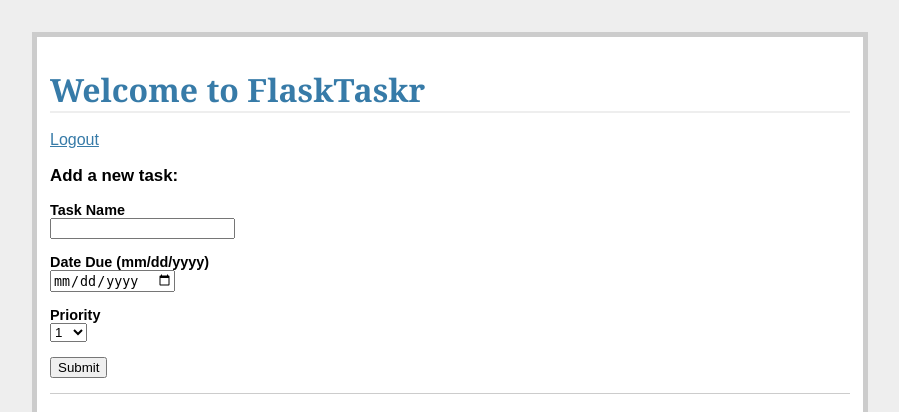
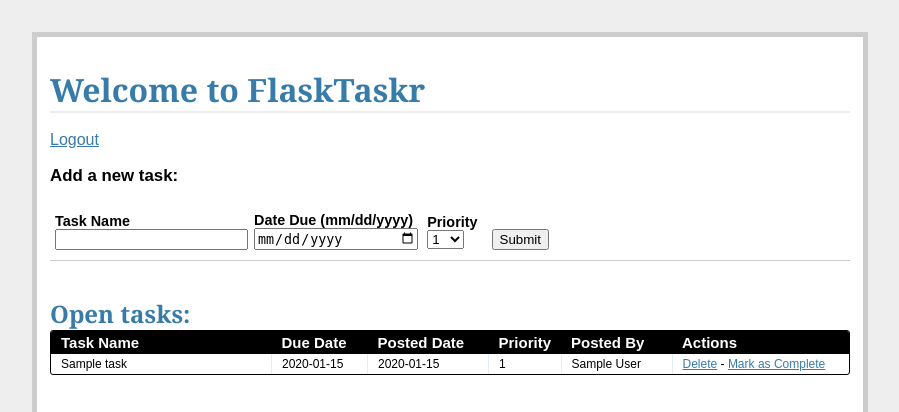
Before and after one commit to MaGo1981/RealPython, a Flask app: page /tasks/ in a window 1280 px wide. Shown: the top 412 px of the page, without its empty margins (190-1089 px from the left). Run offline with Flask 2, Linux system fonts and the light colour scheme; the visitor is signed in with stand-in values (Sample User, id 1); tables that the repository leaves empty hold one stand-in row (values such as "Sample post").

Commit message:
FlaskTaskr2 final commit

```diff
--- a/RealPython2/flasktaskr/static/css/main.css
+++ b/RealPython2/flasktaskr/static/css/main.css
@@ -134,3 +134,12 @@
   text-decoration:none;
   position:relative;
 }
+
+.inline-form .input-group{
+  display: inline-block;
+  margin: 10px 5px;
+}
+
+.input-group input {
+  width: 100%;
+}
```
